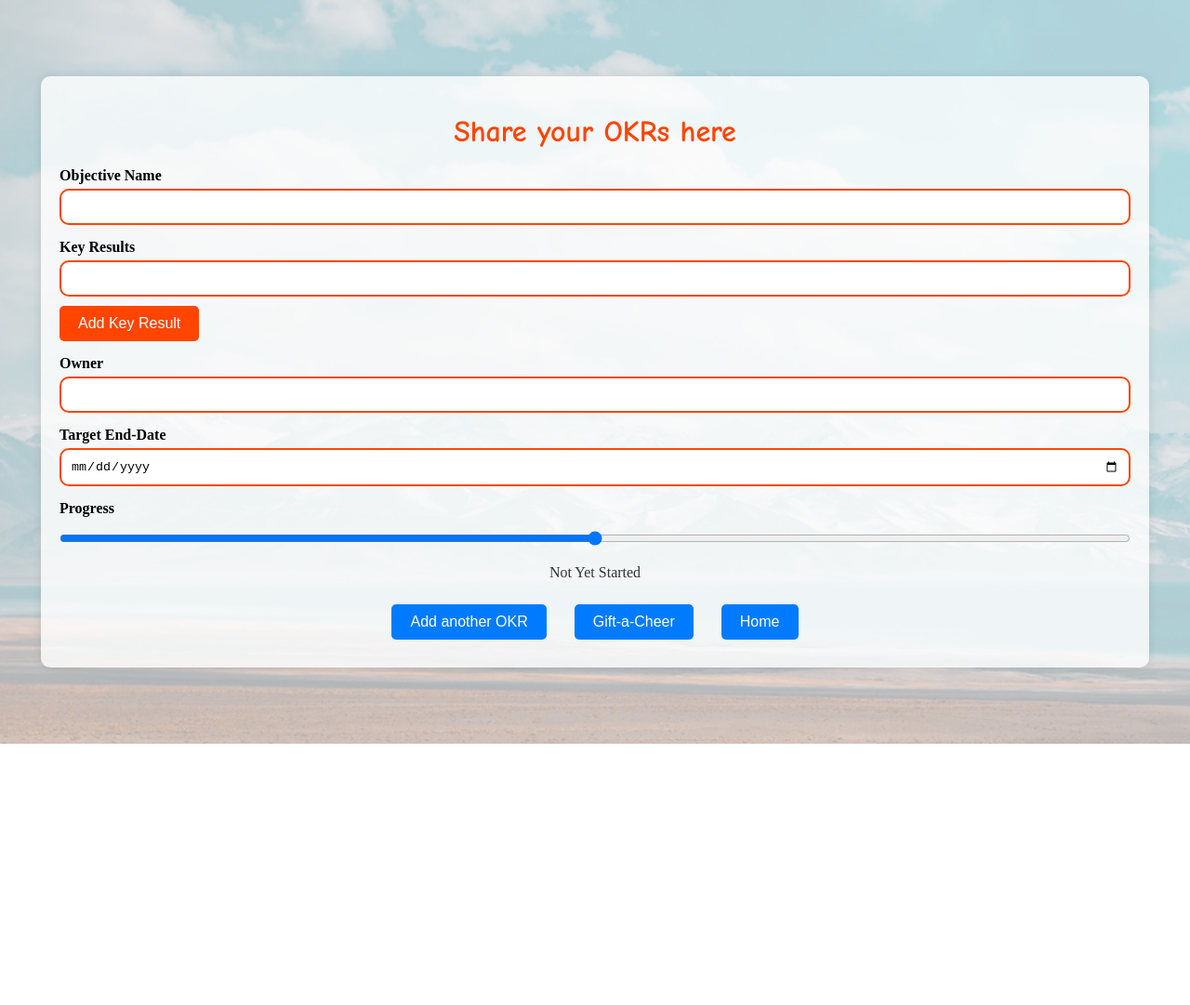
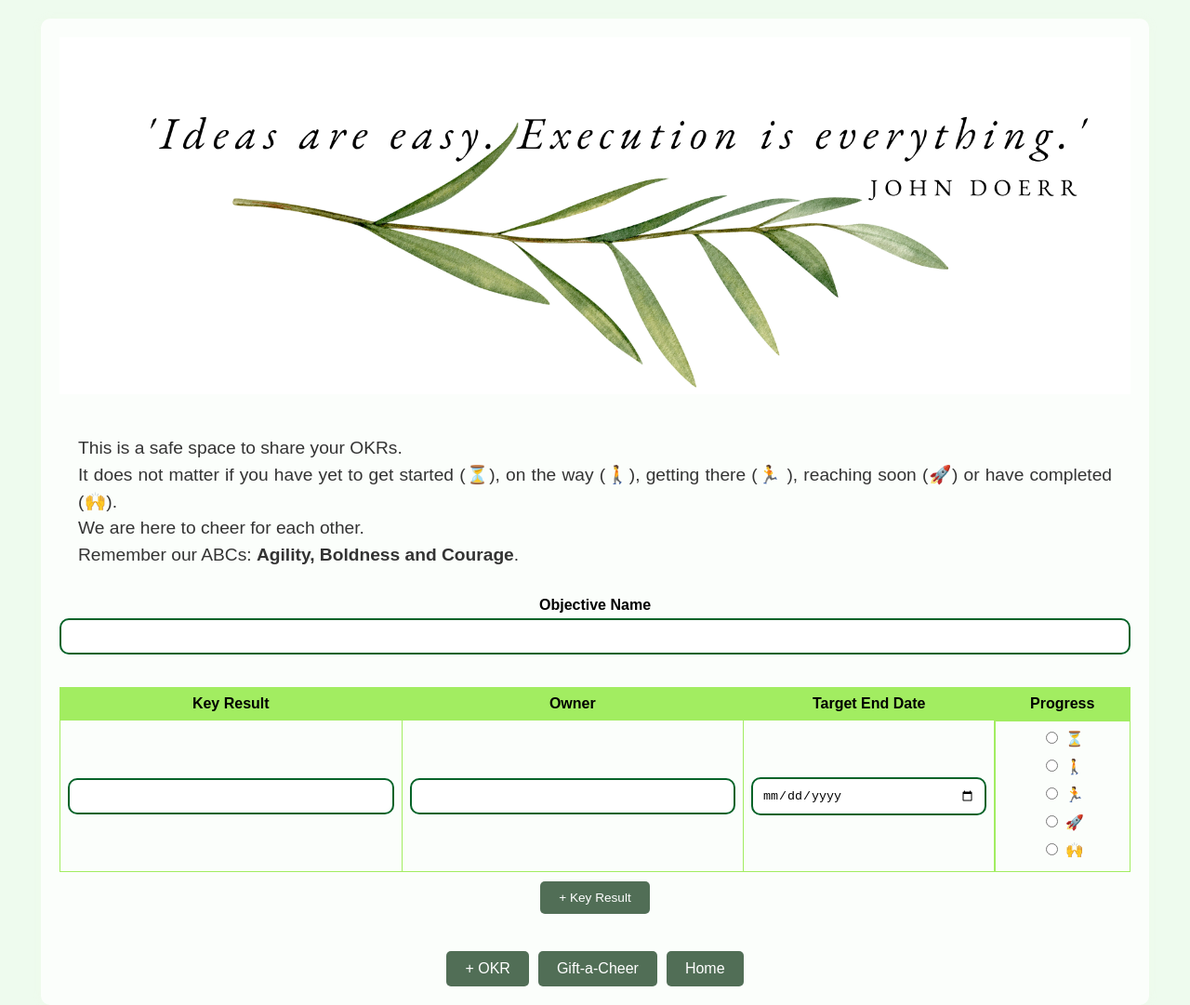
Before and after one commit to hatch2626/GiftaCheer, a plain HTML site: page page2.html in a window 1280 px wide. Shown: the whole page at 93% size. Before the commit the page ends 800 px from the top, so only its background shows below. Drawn offline with Linux system fonts and the light colour scheme.

Commit message:
third page now

```diff
--- /dev/null
+++ b/oldstyles.css
@@ -0,0 +1,151 @@
+.body {
+    background-color: hsl(120, 62%, 96%); /* Light green background color */
+    font-family: Arial, sans-serif;
+    margin: 0;
+    display: flex;
+    flex-direction: column; /* Adjust flex-direction to stack elements vertically */
+    align-items: center;
+    min-height: 100vh; /* Use min-height instead of height to allow content to expand */
+    padding-top: 20px; /* Add padding to the top to separate logo from top edge */
+}
+
+.logo {
+    max-width: 100%;
+    height: auto;
+    margin-bottom: 10px; /* Add margin to separate the logo from the text */
+}
+
+.description {
+    text-align: justify;
+    margin: 20px 0;
+    padding: 10px 20px;
+    font-size: 1.2em;
+    color: #333;
+    line-height: 1.5; /* Adjust line height for better readability */
+    /*border: 2px solid #333; /* Add border around the text */
+    /*border-radius: 10px; /* Optional: Add rounded corners to the border */
+}
+
+
+/*.container {
+    text-align: center;
+    width: 80%;
+    max-width: 600px;
+}*/
+
+
+.okr-form {
+    display: flex;
+    flex-wrap: wrap;
+}
+
+/*.form-row {
+    margin-bottom: 15px;
+    flex: 1;
+}*/
+
+.form-row {
+    display: flex;
+    flex-direction: column;
+    align-items: flex-start;
+    width: 100%;
+}
+
+.column {
+    display: flex;
+    flex-direction: column;
+    gap: 10px;
+}
+
+.buttons {
+    display: flex;
+    justify-content: space-between;
+}
+
+label {
+    margin-bottom: 5px;
+    font-weight: bold;
+}
+
+input[type="text"], input[type="date"] {
+    width: 100%;
+    padding: 10px;
+    border: 2px solid #FF4500; /* Warm color */
+    border-radius: 10px;
+    box-sizing: border-box;
+}
+
+#keyResultsContainer {
+    display: flex;
+    flex-direction: column;
+    gap: 10px;
+    width: 100%;
+}
+
+.keyResult {
+    width: 100%;
+    padding: 10px;
+    border: 2px solid #FF4500; /* Warm color */
+    border-radius: 10px;
+    box-sizing: border-box;
+}
+
+#addKeyResult {
+    margin-top: 10px;
+    padding: 10px 20px;
+    font-size: 1em;
+    cursor: pointer;
+    border: none;
+    background-color: #FF4500;
+    color: white;
+    border-radius: 5px;
+    transition: background-color 0.3s;
+}
+
+#addKeyResult:hover {
+    background-color: #FF6347;
+}
+
+input[type="range"] {
+    width: 100%;
+    margin: 10px 0;
+}
+
+.progress-dial {
+    margin-top: 10px;
+    width: 100%;
+    text-align: center;
+    font-size: 1em;
+    color: #333;
+}
+
+.buttons {
+    display: flex;
+    gap: 10px;
+}
+
+.buttons button {
+    margin: 10px;
+    padding: 10px 20px;
+    font-size: 1em;
+    cursor: pointer;
+    border: none;
+    background-color: #007BFF;
+    color: white;
+    border-radius: 5px;
+    transition: background-color 0.3s;
+}
+
+.buttons button:hover {
+    background-color: #0056b3;
+}
+
+.container {
+    text-align: center;
+    width: 90%;
+    max-width: 1200px;
+    padding: 20px;
+    background: rgba(255, 255, 255, 0.8);
+    border-radius: 10px;
+    box-shadow: 0 0 10px rgba(0, 0, 0, 0.1);
+}
--- a/page2.html
+++ b/page2.html
@@ -8,36 +8,50 @@
 </head>
 <body>
     <div class="container">
-        <h1 class="fun-title">Share your OKRs here</h1>
-        <form id="okrForm">
-            <div class="form-row">
-                <label for="objective">Objective Name</label>
-                <input type="text" id="objective" name="objective" required>
-            </div>
-            <div class="form-row">
-                <label for="keyResults">Key Results</label>
-                <div id="keyResultsContainer">
-                    <input type="text" name="keyResult" class="keyResult" required>
-                </div>
-                <button type="button" id="addKeyResult" onclick="addKeyResult()">Add Key Result</button>
-            </div>
-            <div class="form-row">
-                <label for="owner">Owner</label>
-                <input type="text" id="owner" name="owner" required>
-            </div>
-            <div class="form-row">
-                <label for="endDate">Target End-Date</label>
-                <input type="date" id="endDate" name="endDate" required>
-            </div>
-            <div class="form-row">
-                <label for="progress">Progress</label>
-                <input type="range" id="progress" name="progress" min="0" max="100" step="1" oninput="updateProgressDial(this.value)">
-                <div id="progressDial" class="progress-dial">
-                    <span id="progressLabel">Not Yet Started</span>
+        <img src="OKRquote.png" alt="Logo" class="logo">
+        <p class="description">
+            This is a safe space to share your OKRs. <br>
+            It does not matter if you have yet to get started (⏳), on the way (🚶), getting there (🏃 ), reaching soon (🚀) or have completed (🙌). <br>
+            We are here to cheer for each other. <br>
+            Remember our ABCs: <strong>Agility, Boldness and Courage</strong>. <br>
+
+        </p>
+        <form id="okrForm" class="okr-form">
+            <div class="upper-block">
+                <div class="form-row">
+                    <label for="objective">Objective Name</label>
+                    <input type="text" id="objective" name="objective" required>
                 </div>
             </div>
+            <div class="lower-block">
+                <table id="keyResultsTable">
+                    <thead>
+                        <tr>
+                            <th>Key Result</th>
+                            <th>Owner</th>
+                            <th>Target End Date</th>
+                            <th>Progress</th>
+                        </tr>
+                    </thead>
+                    <tbody>
+                        <tr>
+                            <td><input type="text" name="keyResult" class="keyResult" required></td>
+                            <td><input type="text" name="owner" class="owner" required></td>
+                            <td><input type="date" name="endDate" class="endDate" required></td>
+                            <td class="progress-container">
+                                <label><input type="radio" name="progress0" value="Not Yet Started"> ⏳</label>
+                                <label><input type="radio" name="progress0" value="On the Way"> 🚶</label>
+                                <label><input type="radio" name="progress0" value="Getting There"> 🏃</label>
+                                <label><input type="radio" name="progress0" value="Reaching Soon"> 🚀</label>
+                                <label><input type="radio" name="progress0" value="Completed"> 🙌</label>
+                            </td>
+                        </tr>
+                    </tbody>
+                </table>
+                <button type="button" id="addKeyResult" onclick="addKeyResult()">+ Key Result</button>
+            </div>
             <div class="buttons">
-                <button type="submit">Add another OKR</button>
+                <button type="submit">+ OKR</button>
                 <button type="button" onclick="navigateTo('page3.html')">Gift-a-Cheer</button>
                 <button type="button" onclick="navigateTo('index.html')">Home</button>
             </div>
--- a/scripts2.js
+++ b/scripts2.js
@@ -1,3 +1,5 @@
+let keyResultCount = 1; // Initialize the key result count
+
 function navigateTo(page) {
     console.log(`Navigating to ${page}`); // Log to check if function is called
     window.location.href = page;
@@ -10,37 +12,22 @@ function addKeyResult() {
     }
 
     keyResultCount++;
-    const container = document.getElementById('keyResultsContainer');
-    const input = document.createElement('input');
-    input.type = 'text';
-    input.name = 'keyResult';
-    input.className = 'keyResult';
-    input.required = true;
-    container.appendChild(input);
+    const table = document.getElementById('keyResultsTable').getElementsByTagName('tbody')[0];
+    const newRow = table.insertRow();
+
+    const keyResultCell = newRow.insertCell(0);
+    const ownerCell = newRow.insertCell(1);
+    const endDateCell = newRow.insertCell(2);
+    const progressCell = newRow.insertCell(3);
+
+    keyResultCell.innerHTML = `<input type="text" name="keyResult" class="keyResult" required>`;
+    ownerCell.innerHTML = `<input type="text" name="owner" class="owner" required>`;
+    endDateCell.innerHTML = `<input type="date" name="endDate" class="endDate" required>`;
+    progressCell.innerHTML = `
+        <label><input type="radio" name="progress${keyResultCount}" value="Not Yet Started"> ⏳</label>
+        <label><input type="radio" name="progress${keyResultCount}" value="On the Way"> 🚶</label>
+        <label><input type="radio" name="progress${keyResultCount}" value="Getting There"> 🏃</label>
+        <label><input type="radio" name="progress${keyResultCount}" value="Reaching Soon"> 🚀</label>
+        <label><input type="radio" name="progress${keyResultCount}" value="Completed"> 🙌</label>
+    `;
 }
-
-function updateProgressDial(value) {
-    const label = document.getElementById('progressLabel');
-    let text;
-    let color;
-
-    if (value < 25) {
-        text = "Not Yet Started";
-        color = "red";
-    } else if (value < 50) {
-        text = "On the Way";
-        color = "red";
-    } else if (value < 75) {
-        text = "Getting There";
-        color = "orange";
-    } else if (value < 100) {
-        text = "Reaching Soon";
-        color = "orange";
-    } else {
-        text = "Completed";
-        color = "green";
-    }
-
-    label.textContent = text;
-    label.style.color = color;
-}
--- a/styles2.css
+++ b/styles2.css
@@ -1,118 +1,27 @@
 body {
-    /* background-color: #FFFACD; /* Light yellow background color */ */
+    background-color: hsl(120, 62%, 96%); /* Light green background color */
     font-family: Arial, sans-serif;
     margin: 0;
     display: flex;
-    justify-content: center;
+    flex-direction: column; /* Stack elements vertically */
     align-items: center;
-    height: 100vh;
-    background-image: url("background.png"); /* Optional: Add a texture background image */
-    background-size: cover;
-    background-repeat: no-repeat;
+    min-height: 100vh; /* Allow content to expand */
+    padding-top: 20px; /* Separate logo from top edge */
 }
 
-.container {
-    text-align: center;
-    width: 80%;
-    max-width: 600px;
+.logo {
+    max-width: 100%;
+    height: auto;
+    margin-bottom: 10px; /* Separate logo from the text */
 }
 
-.fun-title {
-    font-family: 'Comic Sans MS', cursive, sans-serif; /* Fun font type */
-    color: #FF4500; /* Warm color */
-    margin-bottom: 20px;
-}
-
-form {
-    display: flex;
-    flex-direction: column;
-    align-items: center;
-    gap: 15px;
-}
-
-.form-row {
-    display: flex;
-    flex-direction: column;
-    align-items: flex-start;
-    width: 100%;
-}
-
-label {
-    margin-bottom: 5px;
-    font-weight: bold;
-}
-
-input[type="text"], input[type="date"] {
-    width: 100%;
-    padding: 10px;
-    border: 2px solid #FF4500; /* Warm color */
-    border-radius: 10px;
-    box-sizing: border-box;
-}
-
-#keyResultsContainer {
-    display: flex;
-    flex-direction: column;
-    gap: 10px;
-    width: 100%;
-}
-
-.keyResult {
-    width: 100%;
-    padding: 10px;
-    border: 2px solid #FF4500; /* Warm color */
-    border-radius: 10px;
-    box-sizing: border-box;
-}
-
-#addKeyResult {
-    margin-top: 10px;
+.description {
+    text-align: justify;
+    margin: 20px 0;
     padding: 10px 20px;
-    font-size: 1em;
-    cursor: pointer;
-    border: none;
-    background-color: #FF4500;
-    color: white;
-    border-radius: 5px;
-    transition: background-color 0.3s;
-}
-
-#addKeyResult:hover {
-    background-color: #FF6347;
-}
-
-input[type="range"] {
-    width: 100%;
-    margin: 10px 0;
-}
-
-.progress-dial {
-    margin-top: 10px;
-    width: 100%;
-    text-align: center;
-    font-size: 1em;
+    font-size: 1.2em;
     color: #333;
-}
-
-.buttons {
-    display: flex;
-    gap: 10px;
-}
-
-.buttons button {
-    margin: 10px;
-    padding: 10px 20px;
-    font-size: 1em;
-    cursor: pointer;
-    border: none;
-    background-color: #007BFF;
-    color: white;
-    border-radius: 5px;
-    transition: background-color 0.3s;
-}
-
-.buttons button:hover {
-    background-color: #0056b3;
+    line-height: 1.5; /* Better readability */
 }
 
 .container {
@@ -122,5 +31,110 @@ input[type="range"] {
     padding: 20px;
     background: rgba(255, 255, 255, 0.8);
     border-radius: 10px;
-    box-shadow: 0 0 10px rgba(0, 0, 0, 0.1);
+    box-shadow: 0 0 10px rgba(244, 235, 209, 0.1);
 }
+
+.okr-form {
+    display: flex;
+    flex-direction: column;
+    align-items: center;
+    width: 100%;
+}
+
+.upper-block,
+.lower-block {
+    width: 100%;
+    margin-bottom: 20px;
+}
+
+.form-row {
+    display: flex;
+    flex-direction: column;
+    width: 100%;
+    margin-bottom: 15px;
+}
+
+label {
+    margin-bottom: 5px;
+    font-weight: bold;
+}
+
+input[type="text"], input[type="date"], .keyResult {
+    width: 100%; /* Full width of the container */
+    padding: 10px;
+    border: 2px solid #036328; /* Warm color */
+    border-radius: 10px;
+    box-sizing: border-box;
+    transition: border-color 0.3s ease;
+}
+
+table {
+    width: 100%;
+    border-collapse: collapse;
+}
+
+th, td {
+    border: 1px solid #a2ed61;
+    padding: 8px;
+    text-align: center; /* Center table headers and cells */
+}
+
+th {
+    background-color: #a2ed61;
+    font-weight: bold;
+}
+
+.progress-container {
+    display: flex;
+    flex-direction: column;
+    gap: 5px;
+}
+
+.checkbox-container label {
+    display: flex;
+    align-items: center;
+    cursor: pointer;
+    font-size: 16px;
+}
+
+.checkbox-container input[type="radio"] {
+    margin-right: 10px;
+}
+
+#addKeyResult {
+    margin-top: 10px;
+    padding: 10px 20px;
+    font-size: 0.85em;
+    cursor: pointer;
+    border: none;
+    background-color: #022c09ad;
+    color: white;
+    border-radius: 5px;
+    transition: background-color 0.3s;
+}
+
+#addKeyResult:hover {
+    background-color: #9deeaa;
+}
+
+.buttons {
+    display: flex;
+    justify-content: center;
+    gap: 10px;
+    margin-top: 20px;
+}
+
+.buttons button {
+    padding: 10px 20px;
+    font-size: 1em;
+    cursor: pointer;
+    border: none;
+    background-color: #022c09ad;
+    color: white;
+    border-radius: 5px;
+    transition: background-color 0.3s;
+}
+
+.buttons button:hover {
+    background-color: #9deeaa;
+}
--- a/styles3.css
+++ b/styles3.css
@@ -1,80 +1,94 @@
-body {
-    /* background-color: #FFFACD; /* Light yellow background color */ */
+/* styles3.css */
+body, html {
+    margin: 0;
+    padding: 0;
     font-family: Arial, sans-serif;
-    margin: 0;
-    display: flex;
-    justify-content: center;
-    align-items: center;
-    height: 100vh;
-    background-image: url("background.png"); /* Optional: Add a texture background image */
-    background-size: cover;
-    background-repeat: no-repeat;
+    height: 100%;
+}
+.logo {
+    max-width: 100%;
+    height: auto;
+    margin-bottom: 10px; /* Separate logo from the text */
 }
 
-.warm-title {
-    color: #FF4500; /* Warm color */
-    margin-bottom: 20px;
+.container {
+    text-align: center;
+    padding: 20px;
+}
+
+body {
+    background-color: #D6E9F4;
+    background-size: cover;
+    background-position: top;
+    background-repeat: no-repeat;
+    height: 100%;
+}
+
+.intro-paragraph {
+    font-size: 1.2em;
+    color: #fff;
+    margin: 20px 0;
+    text-shadow: 1px 1px 3px rgba(0, 0, 0, 0.5);
 }
 
 table {
-    width: 100%;
+    width: 90%;
+    margin: 20px auto;
     border-collapse: collapse;
-    margin-bottom: 20px;
+    background: rgba(255, 255, 255, 0.8);
+    box-shadow: 0 4px 8px rgba(0, 0, 0, 0.2);
 }
 
 th, td {
-    border: 1px solid #FF4500;
-    padding: 10px;
+    padding: 12px 15px;
+    border: 1px solid #ddd;
     text-align: left;
 }
 
 th {
-    background-color: #FF6347;
-    color: white;
+    background-color: #f4f4f4;
+    font-weight: bold;
 }
 
 td {
-    background-color: #FFEFD5;
-}
-
-.emoji {
-    font-size: 1.5em;
-}
-
-.cheerup-column {
-    display: flex;
-    flex-direction: column;
-    align-items: center;
-}
-
-.cheerup-column select {
-    margin-top: 5px;
-    padding: 5px;
-    border-radius: 5px;
-}
-
-.cheerup-column .thumbs-up {
-    cursor: pointer;
-    font-size: 1.5em;
-    margin: 0 2px;
-    transition: transform 0.2s;
-}
-
-.cheerup-column .thumbs-up:hover {
-    transform: scale(1.2);
+    background-color: #fff;
 }
 
 button {
     padding: 10px 20px;
+    margin: 10px 0;
+    border: none;
+    background-color: #007BFF;
+    color: #fff;
+    cursor: pointer;
     font-size: 1em;
-    cursor: pointer;
-    border: none;
-    background-color: #FF4500;
-    color: white;
     border-radius: 5px;
-    transition: background-color 0.3s;
+    box-shadow: 2px 2px 5px rgba(0, 0, 0, 0.2);
 }
 
 button:hover {
-    background-color: #FF6347;
+    background-color: #0056b3;
 }
+
+button:active {
+    background-color: #003f7f;
+}
+
+@media (max-width: 600px) {
+    .warm-title {
+        font-size: 2em;
+    }
+
+    .intro-paragraph {
+        font-size: 1em;
+    }
+
+    table, th, td {
+        font-size: 0.9em;
+    }
+
+    button {
+        width: 100%;
+        padding: 12px;
+    }
+}
```
Also changed, not shown: page3.html (+26 -2 lines), scripts31.js (added, +71 -0 lines), OKRquote.png (added), logo.png (deleted), 1 other file.
